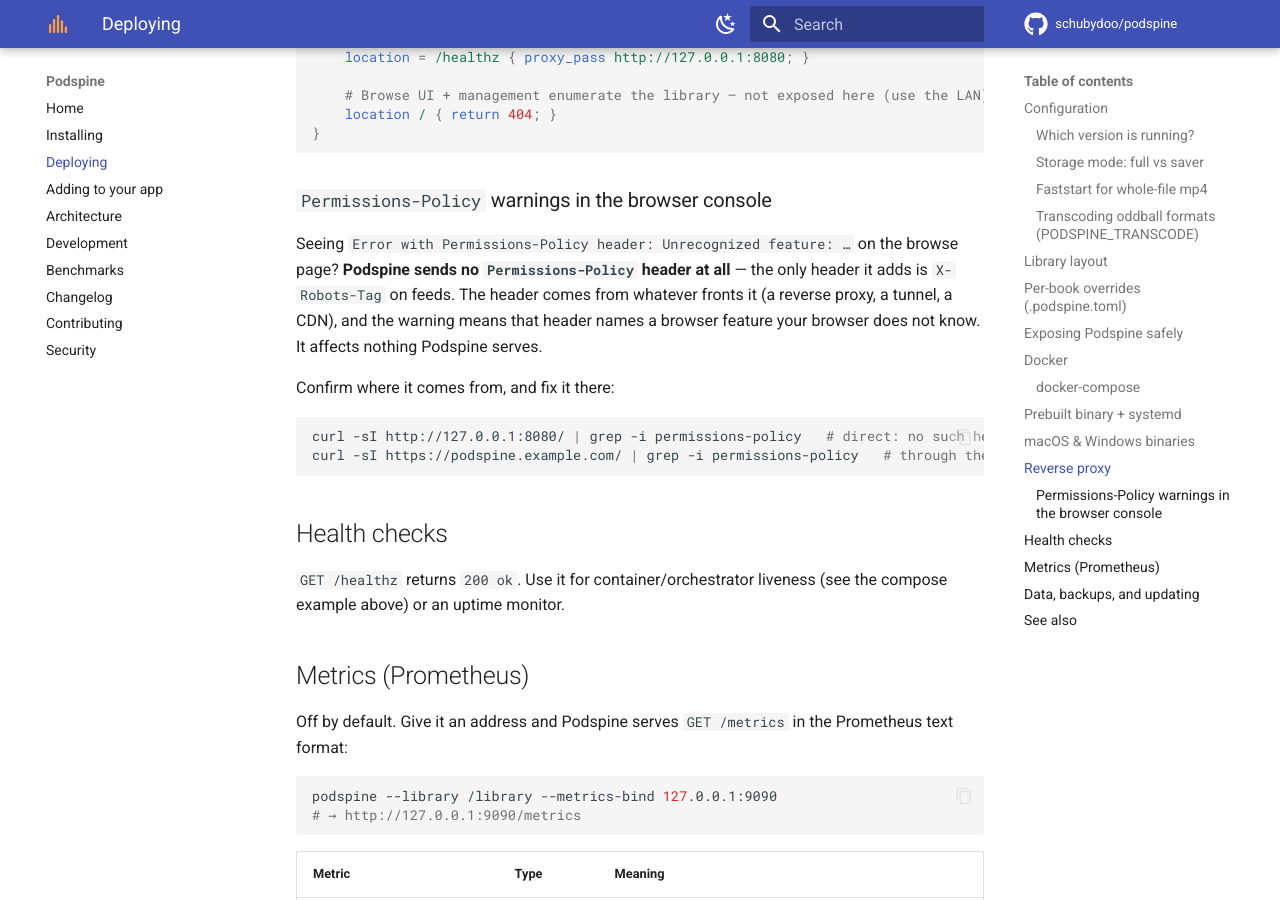
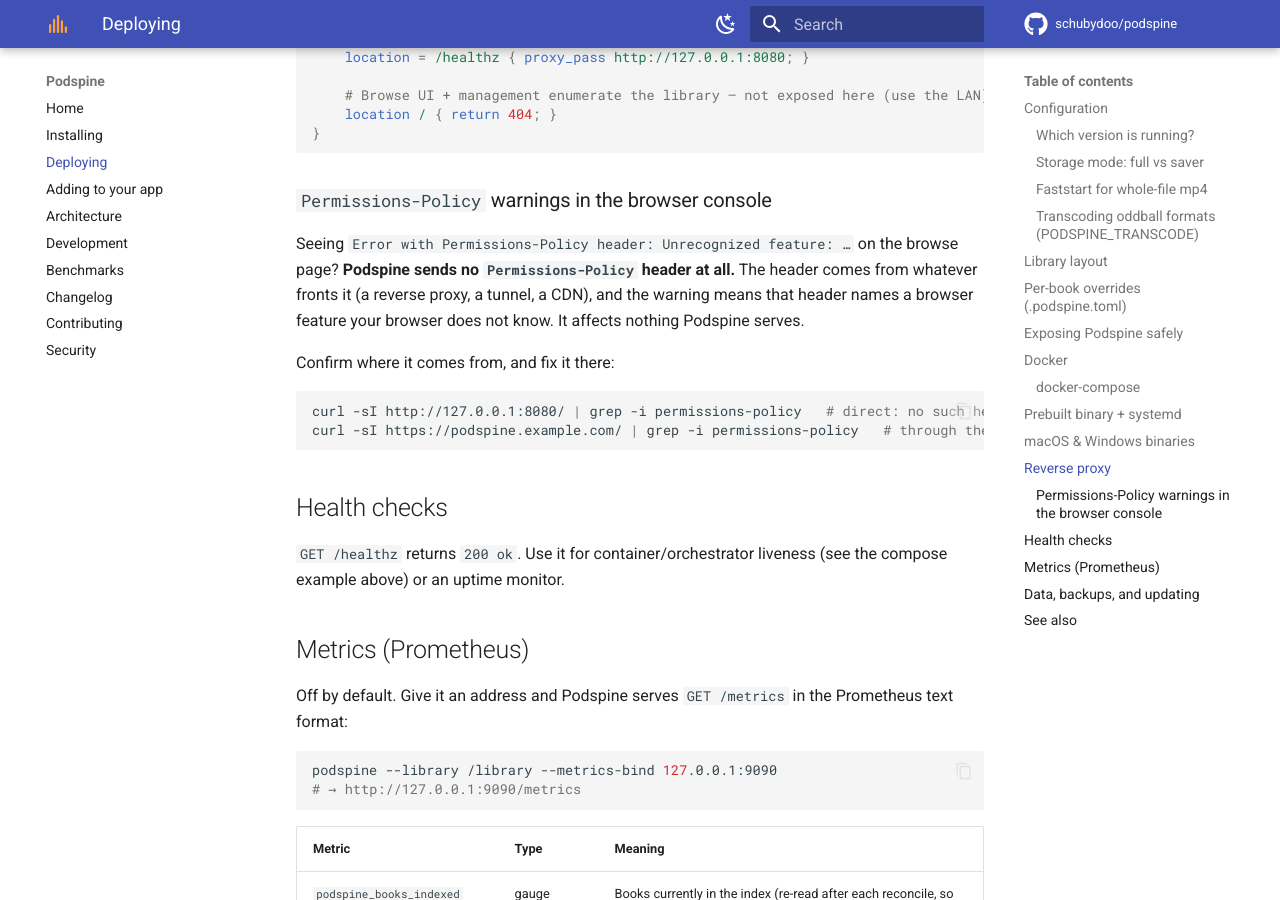
Before and after one commit to schubydoo/podspine, an MkDocs documentation site: the page built from docs/DEPLOYMENT.md, in a window 1280 px wide and 900 px high, scrolled down 10338 px. Built offline with MkDocs 1.6.1 and Material for MkDocs 9.7.7, drawn with Linux system fonts in a browser that asks for light colours; comment, search, counter and statistics services are not loaded; the version menu is left out.

Commit message:
docs(deployment): drop the wrong claim about the only header
From Greptile. The note said `X-Robots-Tag` on feeds is the only header
Podspine adds. It is not: a cover carries `ETag` and `Cache-Control`, a
503 while the first scan runs carries `Retry-After`, and the theme picker
sets a cookie. An operator tracking one of those down would have been
sent to their proxy for no reason.

The sentence the note exists for stands unchanged and is still true:
Podspine sends no `Permissions-Policy` header at all.

Co-Authored-By: Claude Opus 5 <noreply@anthropic.com>

```diff
--- a/docs/DEPLOYMENT.md
+++ b/docs/DEPLOYMENT.md
@@ -425,10 +425,10 @@ server {
 ### `Permissions-Policy` warnings in the browser console
 
 Seeing `Error with Permissions-Policy header: Unrecognized feature: …` on the browse
-page? **Podspine sends no `Permissions-Policy` header at all** — the only header it
-adds is `X-Robots-Tag` on feeds. The header comes from whatever fronts it (a reverse
-proxy, a tunnel, a CDN), and the warning means that header names a browser feature
-your browser does not know. It affects nothing Podspine serves.
+page? **Podspine sends no `Permissions-Policy` header at all.** The header comes from
+whatever fronts it (a reverse proxy, a tunnel, a CDN), and the warning means that
+header names a browser feature your browser does not know. It affects nothing
+Podspine serves.
 
 Confirm where it comes from, and fix it there:
 
```
